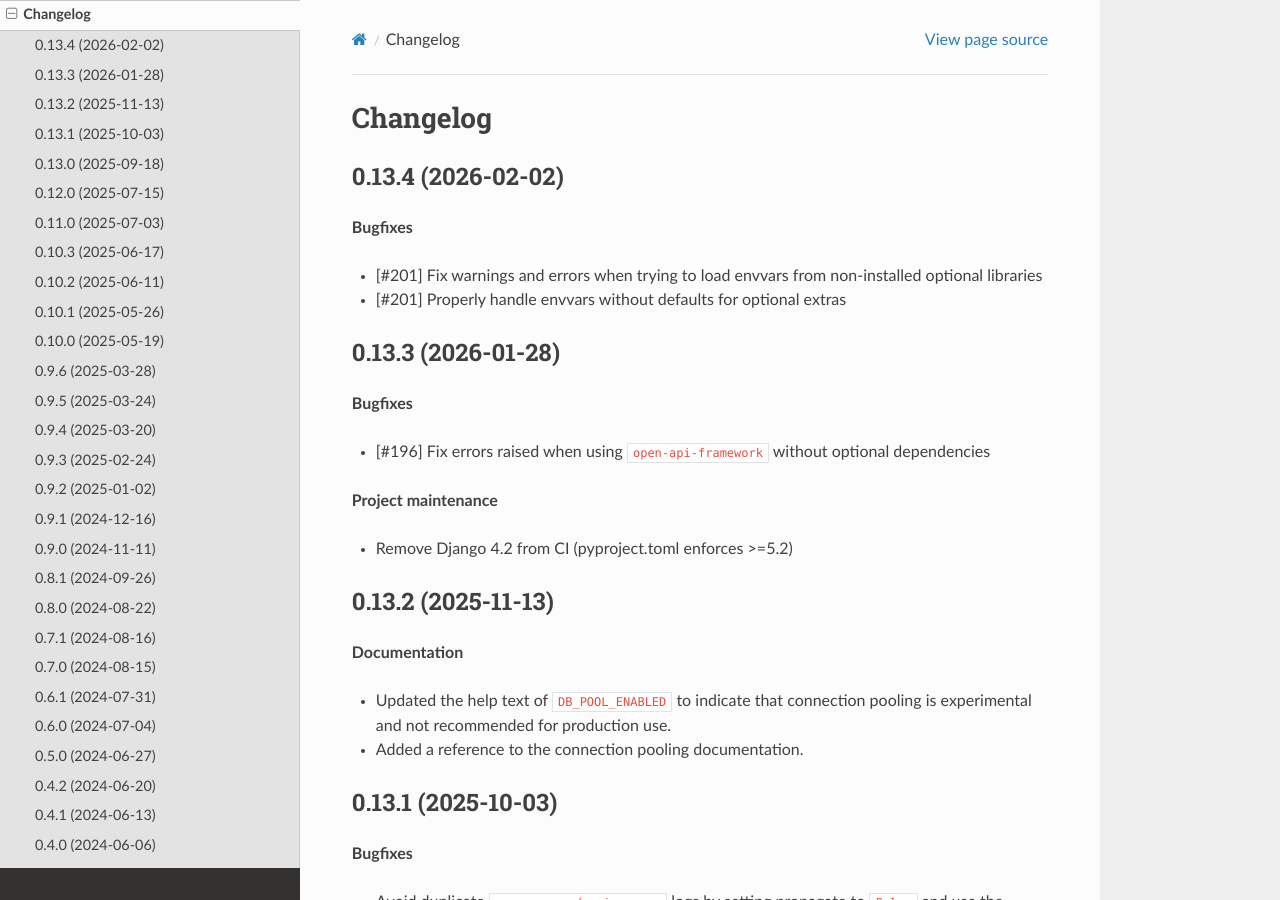
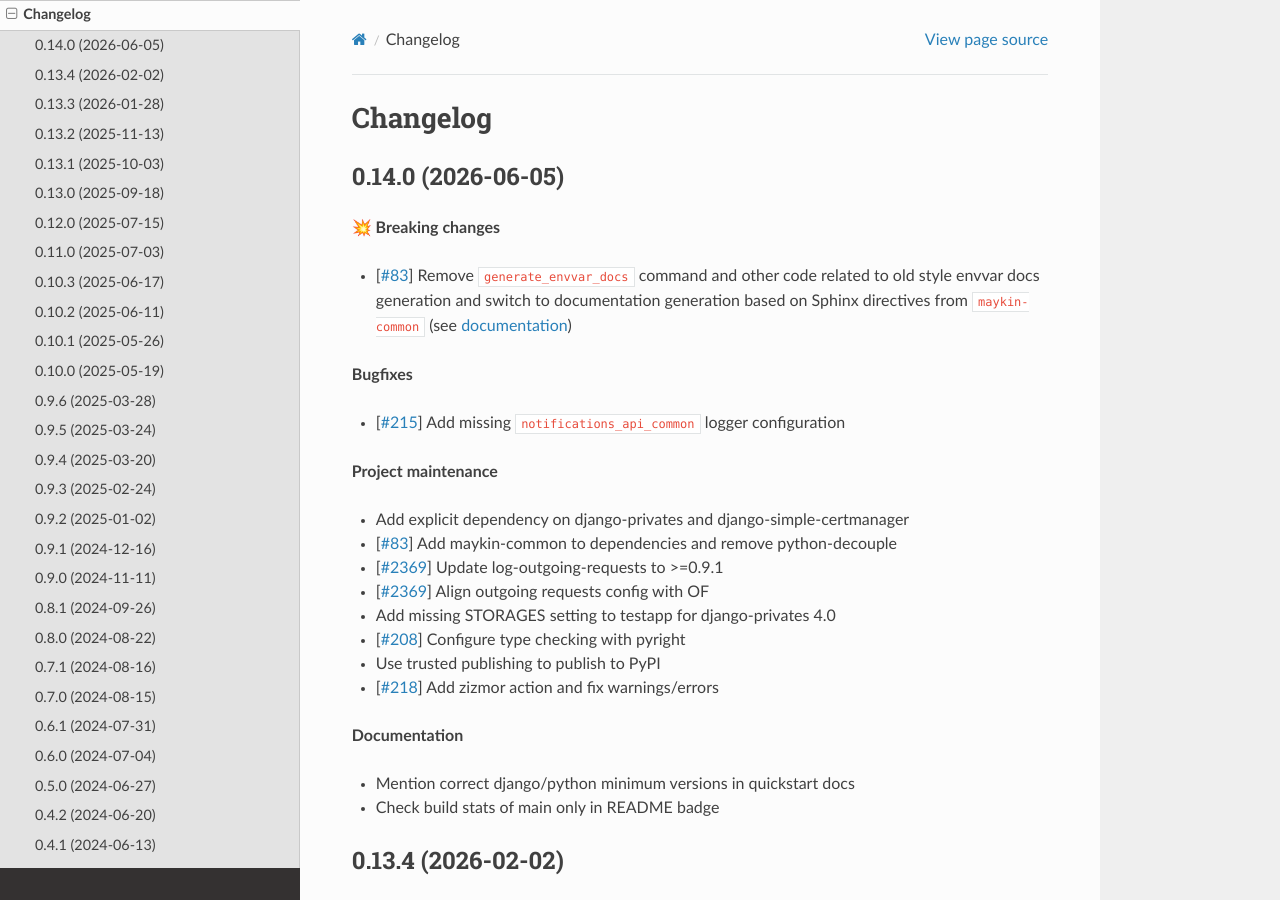
Before and after one commit to maykinmedia/open-api-framework, a Sphinx documentation site: the page built from docs/changelog.rst, in a window 1280 px wide and 900 px high. Built offline with Sphinx 7.4.7 and the Read the Docs theme 3.1.0, drawn with Linux system fonts in a browser that asks for light colours.

Commit message:
:bookmark: Release version 0.14.0

```diff
--- a/CHANGELOG.rst
+++ b/CHANGELOG.rst
@@ -1,5 +1,34 @@
 Changelog
 =========
+
+0.14.0 (2026-06-05)
+-------------------
+
+**💥 Breaking changes**
+
+* [:open-api-framework:`83`] Remove ``generate_envvar_docs`` command and other code related to old style
+  envvar docs generation and switch to documentation generation based on Sphinx directives
+  from ``maykin-common`` (see `documentation <https://maykin-django-common.readthedocs.io/en/latest/env_docs_helpers.html>`_)
+
+**Bugfixes**
+
+* [:open-api-framework:`215`] Add missing ``notifications_api_common`` logger configuration
+
+**Project maintenance**
+
+* Add explicit dependency on django-privates and django-simple-certmanager
+* [:open-api-framework:`83`] Add maykin-common to dependencies and remove python-decouple
+* [:open-zaak:`2369`] Update log-outgoing-requests to >=0.9.1
+* [:open-zaak:`2369`] Align outgoing requests config with OF
+* Add missing STORAGES setting to testapp for django-privates 4.0
+* [:open-api-framework:`208`] Configure type checking with pyright
+* Use trusted publishing to publish to PyPI
+* [:open-api-framework:`218`] Add zizmor action and fix warnings/errors
+
+**Documentation**
+
+* Mention correct django/python minimum versions in quickstart docs
+* Check build stats of main only in README badge
 
 0.13.4 (2026-02-02)
 -------------------
--- a/README.rst
+++ b/README.rst
@@ -1,7 +1,7 @@
 Open API Framework
 ==================
 
-:Version: 0.13.4
+:Version: 0.14.0
 :Source: https://github.com/maykinmedia/open-api-framework
 :Keywords: metapackage, dependencies
 
--- a/docs/conf.py
+++ b/docs/conf.py
@@ -26,7 +26,7 @@ copyright = "2024, Maykin Media"
 author = "Maykin Media"
 
 # The full version, including alpha/beta/rc tags
-release = "0.13.4"
+release = "0.14.0"
 
 
 # -- General configuration ---------------------------------------------------
@@ -37,6 +37,7 @@ release = "0.13.4"
 extensions = [
     "sphinx.ext.autodoc",
     "sphinx.ext.todo",
+    "sphinx.ext.extlinks",
 ]
 
 # Add any paths that contain templates here, relative to this directory.
@@ -59,3 +60,11 @@ html_theme = "sphinx_rtd_theme"
 # relative to this directory. They are copied after the builtin static files,
 # so a file named "default.css" will overwrite the builtin "default.css".
 html_static_path = []
+
+extlinks = {
+    "open-api-framework": (
+        "https://github.com/maykinmedia/open-api-framework/issues/%s",
+        "#%s",
+    ),
+    "open-zaak": ("https://github.com/open-zaak/open-zaak/issues/%s", "#%s"),
+}
--- a/pyproject.toml
+++ b/pyproject.toml
@@ -4,7 +4,7 @@ build-backend = "setuptools.build_meta"
 
 [project]
 name = "open-api-framework"
-version = "0.13.4"
+version = "0.14.0"
 description = "A metapackage for registration components, that bundles the dependencies shared between these components and provides generic settings"
 authors = [
     {name = "Maykin Media", email = "support@maykinmedia.nl"}
@@ -139,7 +139,7 @@ env = [
 ]
 
 [tool.bumpversion]
-current_version = "0.13.4"
+current_version = "0.14.0"
 files = [
     {filename = "pyproject.toml"},
     {filename = "README.rst"},
```
